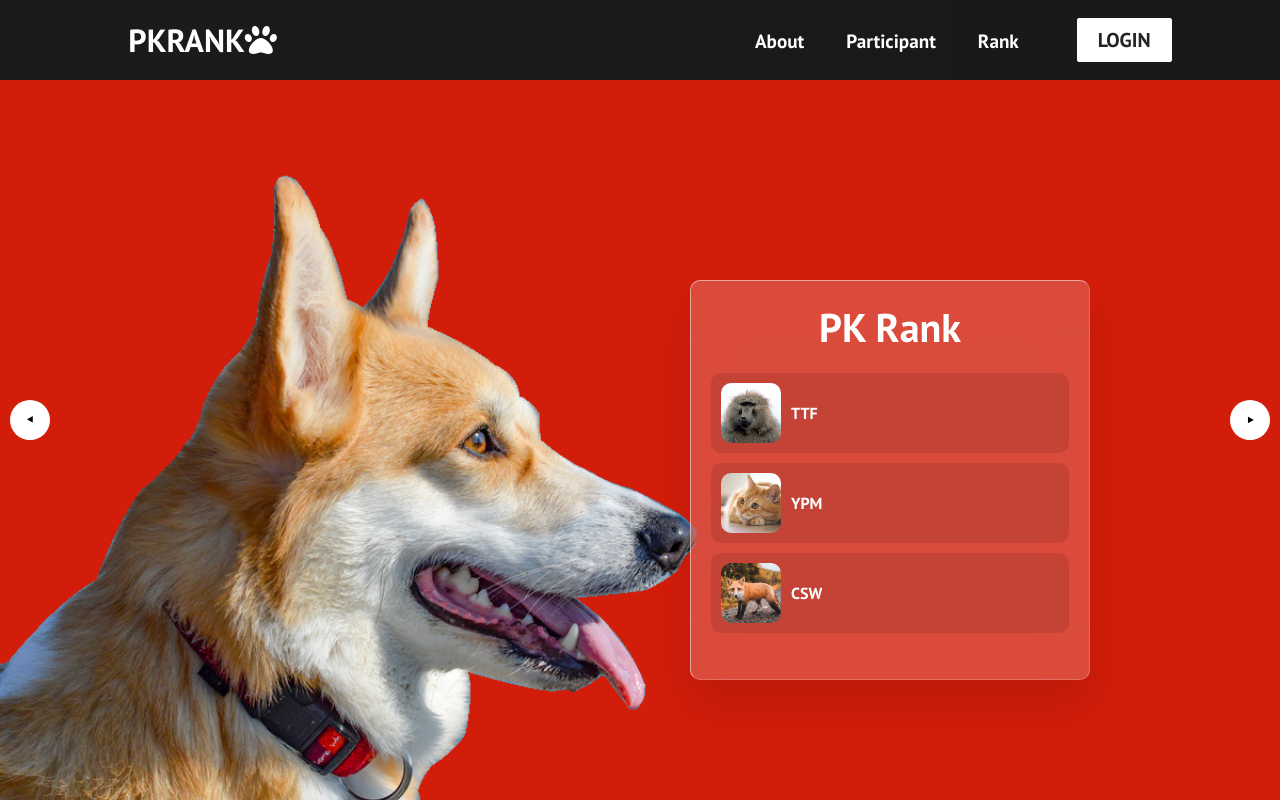
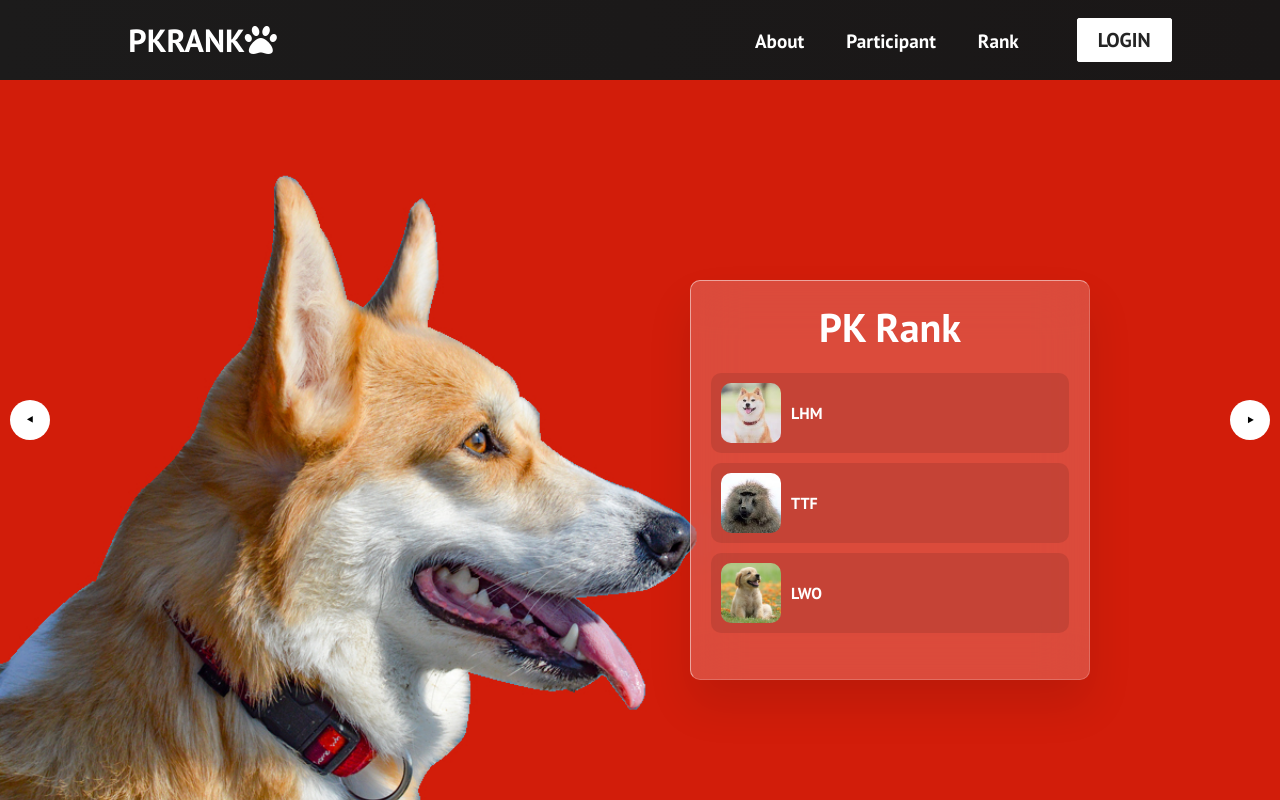
Before and after one commit to ccispk/pkrank, a React (Create React App) app: page /rank in a window 1280 px wide. Shown: the top 800 px of the page. Built offline with nearby package versions, Linux system fonts and the light colour scheme.

Commit message:
update ranking 1apr22

```diff
--- a/src/components/Table/Table_1.js
+++ b/src/components/Table/Table_1.js
@@ -2,10 +2,10 @@ import React from 'react'
 import "./Table_1.css"
 
 const data = [
-    { name: "TTF", rank: 1, image: "/images/Papio.jpg"},
-    { name: "YPM", rank: 2, image: "/images/cat.jpg"},
-    { name: "CSW", rank: 3, image: "/images/fox.jpg"},
-  ];
+  { name: "LHM", rank: 1, image: "/images/shiba.jpg" },
+  { name: "TTF", rank: 2, image: "/images/Papio.jpg" },
+  { name: "LWO", rank: 3, image: "/images/dog.jpg" }
+];
 
 function Table_1() {
   return (
--- a/src/components/Table/Table_2.js
+++ b/src/components/Table/Table_2.js
@@ -2,9 +2,9 @@ import React from 'react'
 import "./Table_2.css"
 
 const data = [
-    { name: "LHM", rank: 1, image: "/images/shiba.jpg"},
-    { name: "LWO", rank: 2, image: "/images/dog.jpg"},
-  ];
+  { name: "YPM", rank: 1, image: "/images/cat.jpg" },
+  { name: "CSW", rank: 2, image: "/images/fox.jpg" },
+];
 
 function Table_2() {
   return (
```
